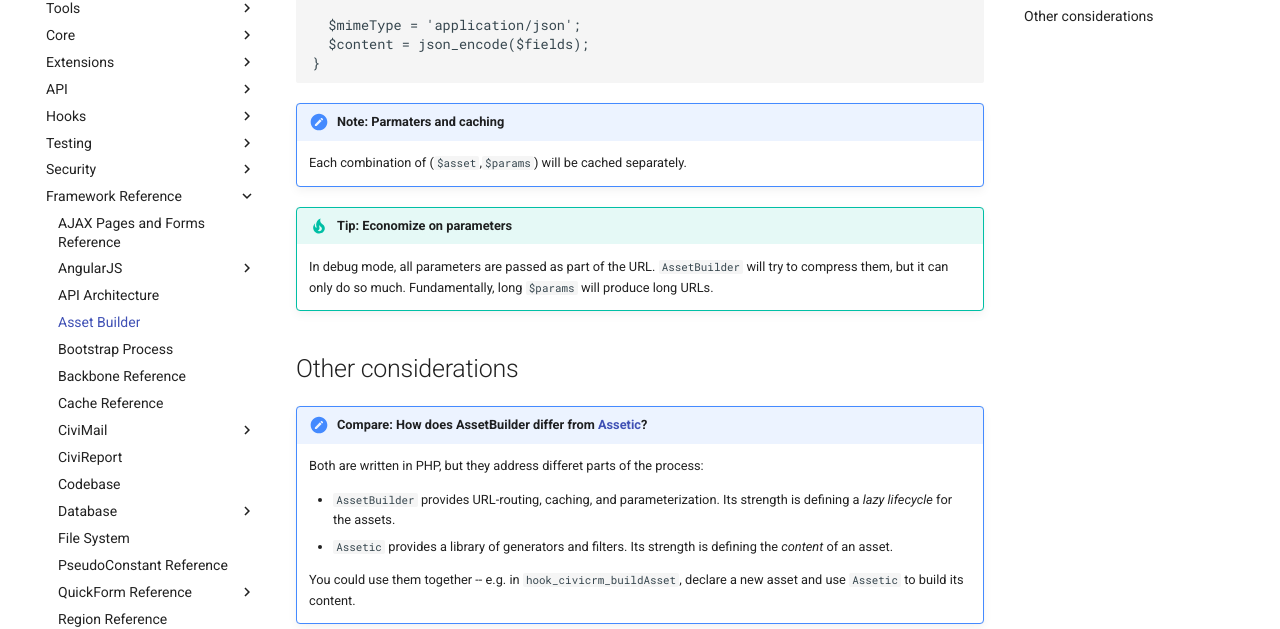
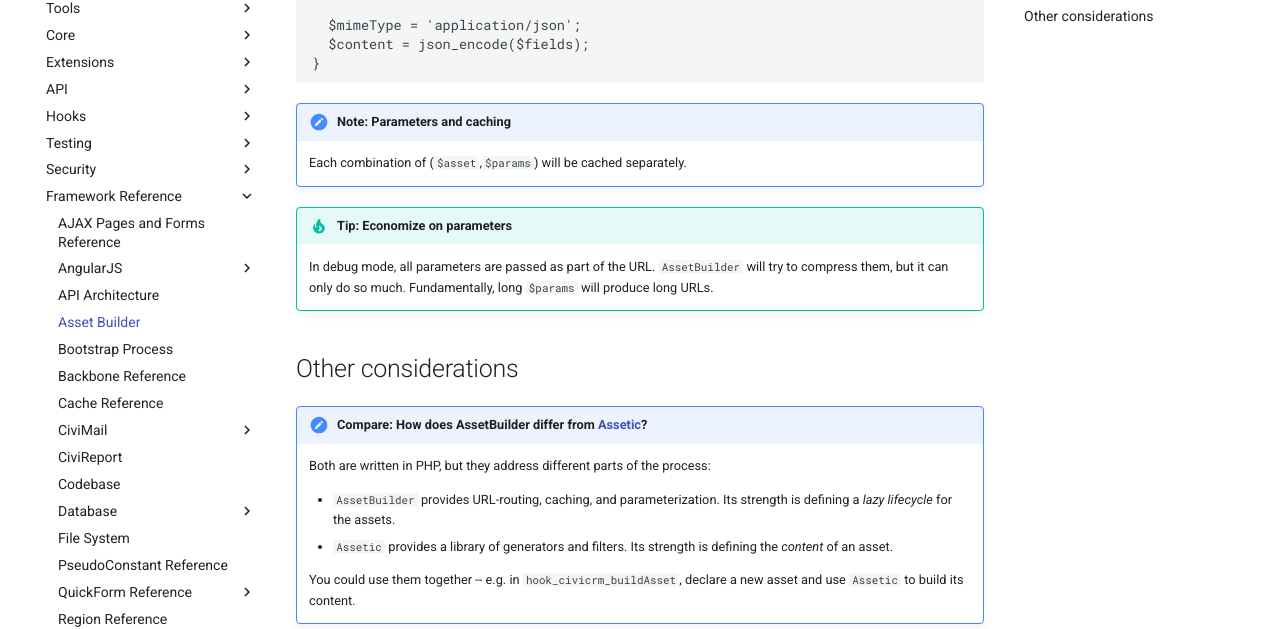
Before and after one commit to civicrm/civicrm-dev-docs, an MkDocs documentation site: the page built from docs/framework/asset-builder.md, in a window 1280 px wide and 900 px high, scrolled down 2148 px. Shown: the part 146-775 px from the top of the window. Built offline with MkDocs 1.6.1 and Material for MkDocs 9.7.7, drawn with Linux system fonts in a browser that asks for light colours; comment, search, counter and statistics services are not loaded; old or Windows-style settings are respelled for this version of MkDocs.

Commit message:
Fix typos

````diff
--- a/docs/framework/asset-builder.md
+++ b/docs/framework/asset-builder.md
@@ -112,7 +112,7 @@ function mymodule_civicrm_buildAsset($asset, $params, &$mimeType, &$content) {
 }
 ```
 
-!!! note "Note: Parmaters and caching"
+!!! note "Note: Parameters and caching"
     Each combination of (`$asset`,`$params`) will be cached separately.
 
 !!! tip "Tip: Economize on parameters"
@@ -123,7 +123,7 @@ function mymodule_civicrm_buildAsset($asset, $params, &$mimeType, &$content) {
 ## Other considerations
 
 !!! note "Compare: How does AssetBuilder differ from [Assetic](https://github.com/kriswallsmith/assetic)?"
-    Both are written in PHP, but they address differet parts of the process:
+    Both are written in PHP, but they address different parts of the process:
 
      * `AssetBuilder` provides URL-routing, caching, and parameterization.
        Its strength is defining a *lazy lifecycle* for the assets.
````
